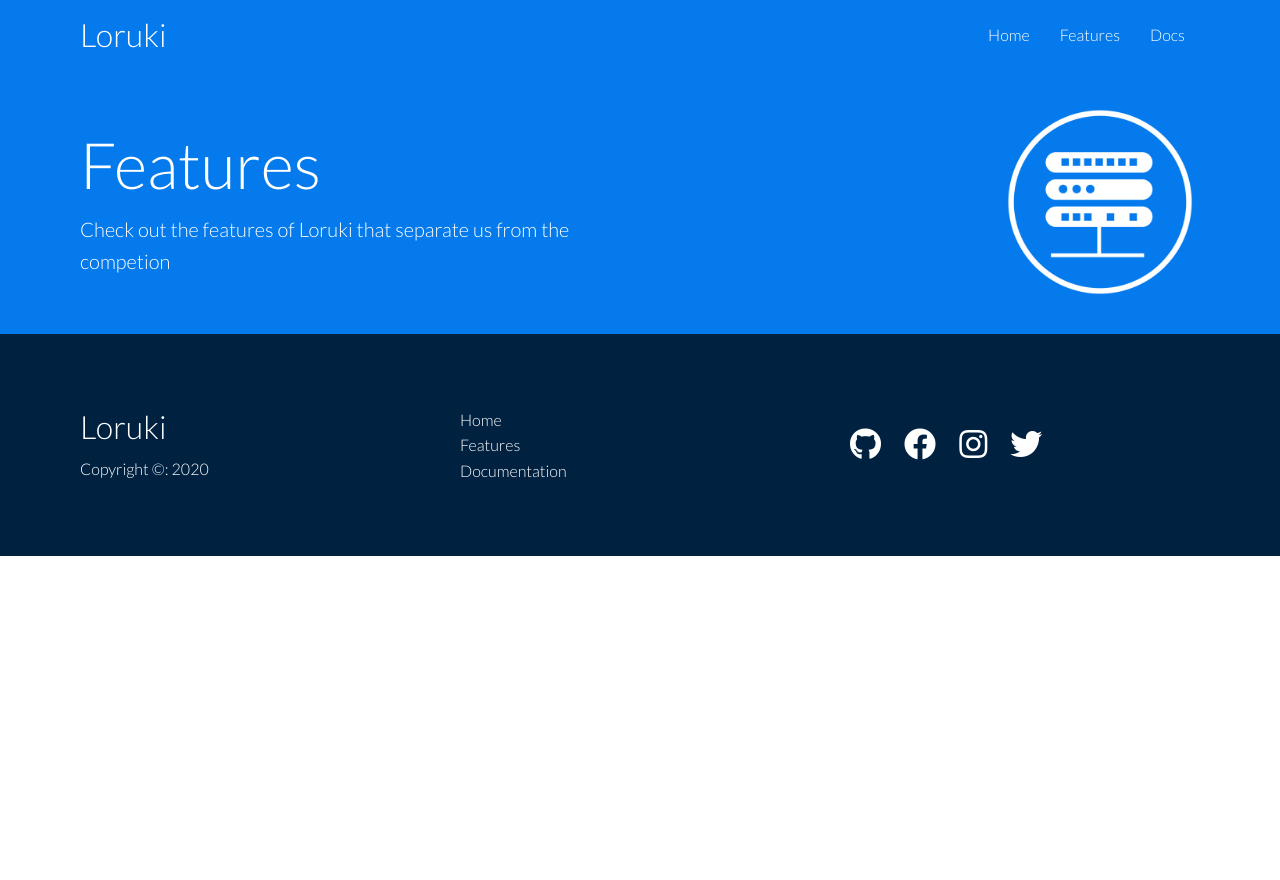
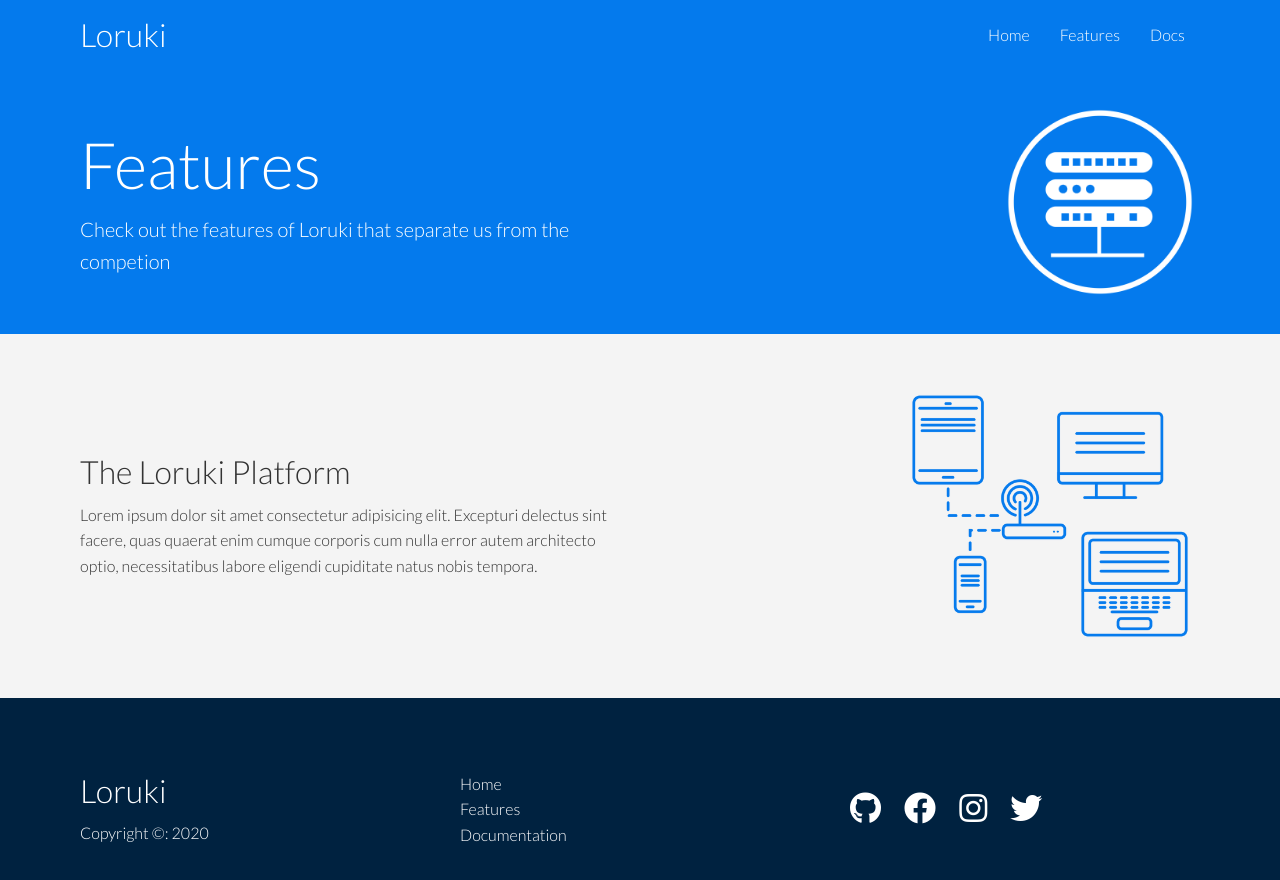
Before and after one commit to Imon-Ovbude/hosting-site, a plain HTML site: page features.html in a window 1280 px wide. Before the commit the page ends 800 px from the top, so only its background shows below. Drawn offline with Linux system fonts and the light colour scheme.

Commit message:
fiftenth commit, add features sub head section and styles

```diff
--- a/css/style.css
+++ b/css/style.css
@@ -196,6 +196,11 @@ img {
   justify-self: flex-end;
 }
 
+.features-sub-head img {
+  width: 300px;
+  justify-self: flex-end;
+}
+
 /*-- Footer --*/
 .footer .social a {
   margin: 0 10px;
--- a/features.html
+++ b/features.html
@@ -41,6 +41,22 @@
       </div>
     </section>
 
+    <!-- Sub Head -->
+    <section class="features-sub-head bg-light py-3">
+      <div class="container grid">
+        <div>
+          <h1 class="md">The Loruki Platform</h1>
+          <p>
+            Lorem ipsum dolor sit amet consectetur adipisicing elit. Excepturi
+            delectus sint facere, quas quaerat enim cumque corporis cum nulla
+            error autem architecto optio, necessitatibus labore eligendi
+            cupiditate natus nobis tempora.
+          </p>
+        </div>
+        <img src="images/server2.png" alt="" />
+      </div>
+    </section>
+
     <!-- Footer -->
     <footer class="footer bg-dark py-5">
       <div class="container grid grid-3">
```
